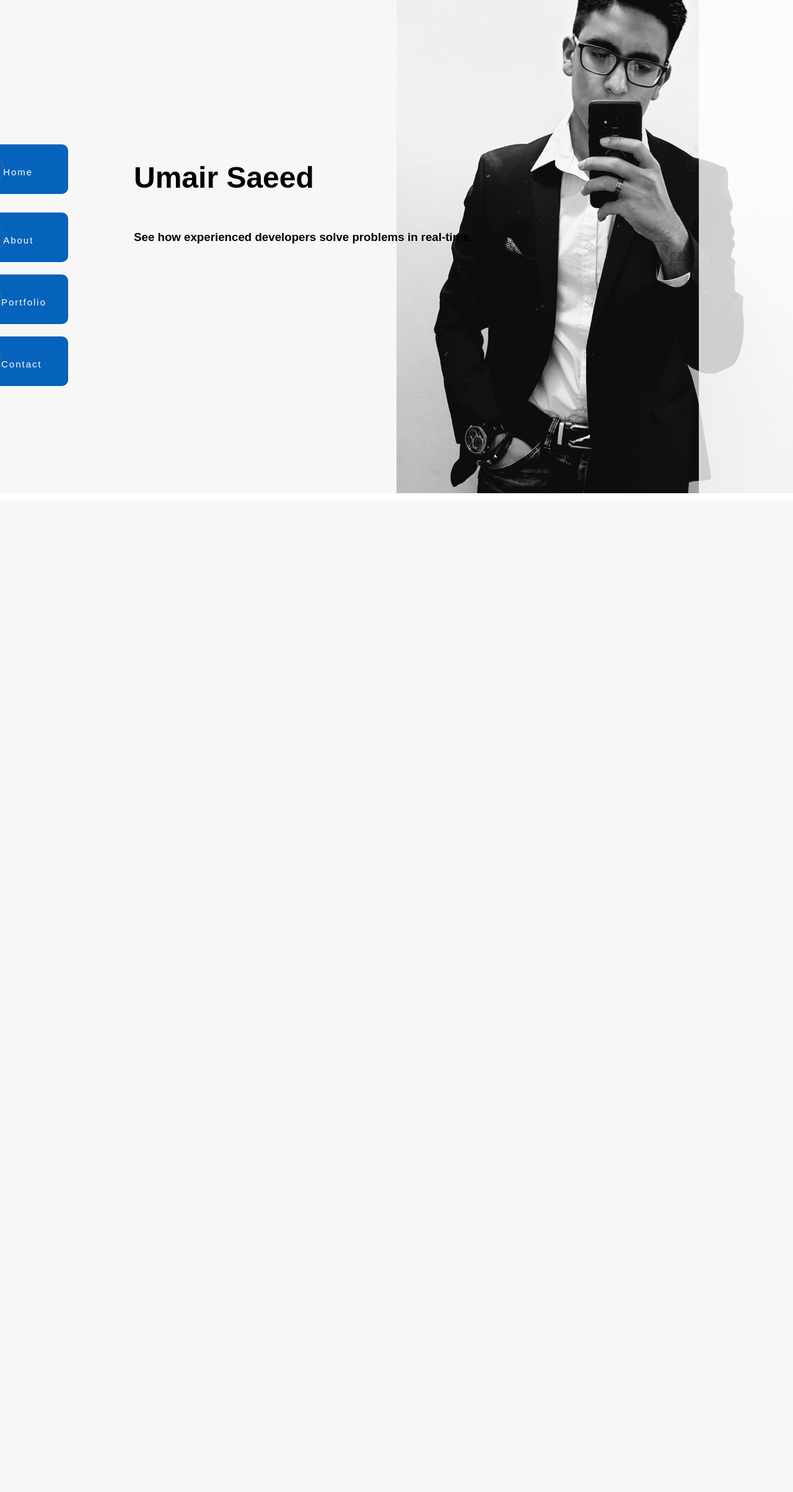
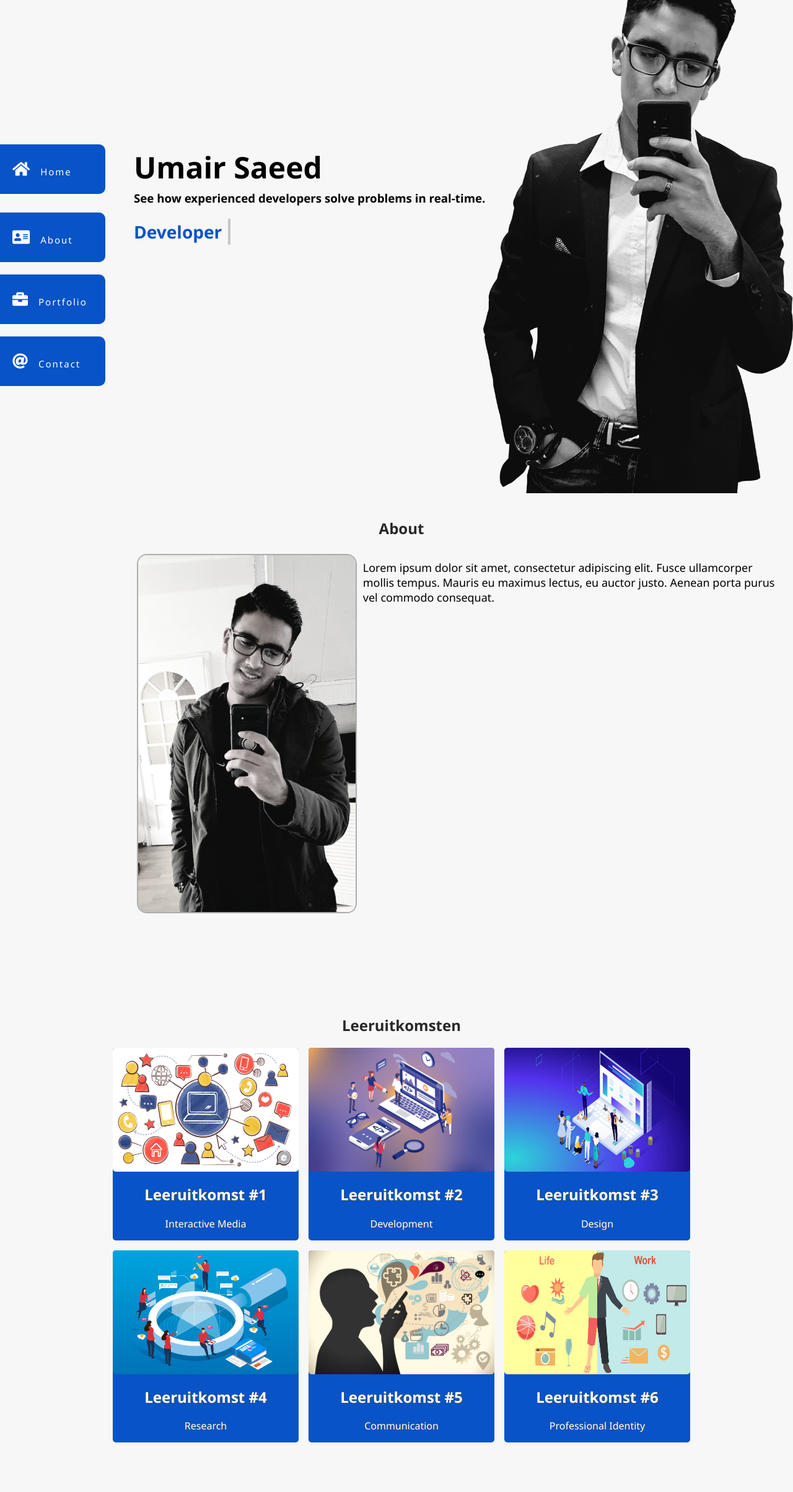
Before and after one commit to umairsaeed18/P2, a PHP site: page / in a window 1280 px wide. Shown: the whole page at 62% size. Before the commit the page ends 796 px from the top, so only its background shows below. Run offline with PHP 8.4, Linux system fonts and the light colour scheme; some libraries are stand-ins or nearby versions.

Commit message:
About-section & leeruitkomsten-section: werkend en responsive

```diff
--- a/index.php
+++ b/index.php
@@ -4,15 +4,17 @@
 		<meta http-equiv="X-UA-Compatible" content="IE=edge">
 		<meta name="viewport" content="width=device-width, initial-scale=1.0">
 		<link rel="stylesheet" href="//use.fontawesome.com/releases/v5.0.7/css/all.css">
+		<script src="https://ajax.googleapis.com/ajax/libs/jquery/3.5.1/jquery.js"></script>
+		<script src="https://cdnjs.cloudflare.com/ajax/libs/typed.js/2.0.5/typed.min.js"></script>
 		<link rel="stylesheet" href="styles/style.css">
-		<title>Home</title>
+		<title>Portfolio - Umair Saeed</title>
 	</head>
 	<body>
 		<aside>
 			<nav  id="mySidenav" class="sidenav">
 				<a href="#hero" id="home"><i class="fa fa-home"></i>Home</a>
-				<a href="#hero" id="about"><i class="fas fa-address-card"></i>About</a>
-				<a href="#hero" id="folio"><i class="fas fa-briefcase"></i>Portfolio</a>
+				<a href="#aboutsection" id="about"><i class="fas fa-address-card"></i>About</a>
+				<a href="#portsection" id="folio"><i class="fas fa-briefcase"></i>Portfolio</a>
 				<a href="#contact" id="contact"><i class="fas fa-at"></i>Contact</a>
 			</nav>
 		</aside>
@@ -23,16 +25,79 @@
 			<a href="#contact">Contact</a>
 		</nav>
 		<section id="hero">
-			<div class="container">
+			<div class="containerHero">
 			<div class="right-section">
 				<div class="right-section-wrapper">
 					<h1 class="title">Umair Saeed</h1>
 					<h3 class="description">
 						See how experienced developers solve problems in real-time.
+						<div style="width:400px;" class="container-2">
+							<h1 class="typing"></h1>
+						</div>
 					</h3>
 				</div>
 			</div>
 		</section>
+		<!-- ======= About Section ======= -->
+		<section id="aboutsection" class="aboutsection">
+			<div class="section-title-about">
+				<h2>About</h2>
+			</div>
+			<div class="card-container">
+				<div class="float-layout">
+					<div class="card-image">
+						<img src="img/profile-img.jpg" class="img-fluid" alt="">
+						<div class="card">
+							<div class="card-desc">
+								Lorem ipsum dolor sit amet, consectetur adipiscing elit. Fusce ullamcorper
+								mollis tempus. Mauris eu maximus lectus, eu auctor justo. Aenean porta purus
+								vel commodo consequat.
+							</div>
+						</div>
+					</div>
+				</div>
+			</div>
+		</section>
+		<!-- End About Section -->
+
+		<section id="portsection" class="portsection">
+			<div class="section-title-about">
+				<h2>Leeruitkomsten</h2>
+			</div>
+			<div class="port-container">
+				<div class="port-card">
+					<img class="card-img"src="img/im.jpg" alt="Interactive Media">
+					<h1>Leeruitkomst #1</h1>
+					<p>Interactive Media</p>
+				</div>
+				<div class="port-card">
+				<img class="card-img"src="img/dev.jpg" alt="Development">
+					<h1>Leeruitkomst #2</h1>
+					<p>Development</p>
+				</div>
+				<div class="port-card">
+				<img class="card-img"src="img/des.jpg" alt="Design">
+					<h1>Leeruitkomst #3</h1>
+					<p>Design</p>
+				</div>
+				<div class="port-card">
+				<img class="card-img"src="img/res.jpg" alt="Research">
+					<h1>Leeruitkomst #4</h1>
+					<p>Research</p>
+				</div>
+				<div class="port-card">
+				<img class="card-img"src="img/com.jpg" alt="Communication">
+					<h1>Leeruitkomst #5</h1>
+					<p>Communication</p>
+				</div>
+				<div class="port-card">
+				<img class="card-img"src="img/pi.jpg" alt="Professional Identity">
+					<h1>Leeruitkomst #6</h1>
+					<p>Professional Identity</p>
+				</div>
+			</div>
+		</section>
+		<!-- End #main -->
 		<script src="js/main.js"></script>
 	</body>
 </html>
--- a/js/main.js
+++ b/js/main.js
@@ -0,0 +1,7 @@
+let typed = new Typed(".typing", {
+    strings: ["Designer", "Developer", "Freelancer", "Photographer"],
+    typeSpeed: 100,
+    backSpeed: 50,
+    backDelay: 2000,
+    loop: true
+  });
--- a/styles/style.css
+++ b/styles/style.css
@@ -1,10 +1,11 @@
 body {
-	font-family: "Open Sans", sans-serif;
+	font-family: "Segoe UI", Frutiger, "Frutiger Linotype", "Dejavu Sans", "Helvetica Neue", Arial, sans-serif;
 	color: #272829;
+	background-color: f7f7f7;
 }
 
 a {
-	font-family: "Raleway", sans-serif;
+	font-family: "Segoe UI", Frutiger, "Frutiger Linotype", "Dejavu Sans", "Helvetica Neue", Arial, sans-serif;
 	color: #0563bb;
 	text-decoration: none;
 }
@@ -15,20 +16,19 @@
 }
 
 h1, h2, h3, h4, h5, h6 {
-	font-family: "Raleway", sans-serif;
+	font-family: "Segoe UI", Frutiger, "Frutiger Linotype", "Dejavu Sans", "Helvetica Neue", Arial, sans-serif;
 }
-
 
 /*--------------------------------------------------------------
 # Hero Section
 --------------------------------------------------------------*/
+
 #hero {
 	width: 100%;
 	height: 100vh;
-  background: url("../img/umair-bg.jpg") top right no-repeat;
+	background: url("../img/umair.png") top right no-repeat;
 	background-size: contain;
 	position: relative;
-  background-color: #f7f7f7;
 	top: -12;
 	right: -8px;
 	float: right;
@@ -40,7 +40,7 @@
 	}
 }
 
-#hero:before {
+/* #hero:before {
   content: "";
   background: rgba(255, 255, 255, 0.8);
   position: absolute;
@@ -48,10 +48,9 @@
   top: 0;
   left: 1272;
   right: 0;
-}
+} */
 
-
-.container {
+.containerHero {
 	display: flex;
 	flex-direction: row;
 	flex-wrap: nowrap;
@@ -70,6 +69,135 @@
 
 .title {
 	font-size: 48px;
+}
+
+.description {
+	margin-top: -35px;
+}
+
+/* =========== About section =========== */
+
+.aboutsection {
+	width: 100%;
+	height: 100vh;
+	position: relative;
+	top: -12;
+	right: -8px;
+	float: right;
+}
+
+.section-title-about {
+	text-align: center;
+	font-weight: bold;
+	padding-top: 20px;
+}
+
+.float-layout {
+	padding: 5px 5px;
+	float: left;
+	width: 100%;
+	height: auto;
+	box-sizing: border-box;
+	margin: 0;
+}
+
+.card-container {
+	overflow: hidden;
+	margin-left: 200px;
+}
+
+.card {
+	color: black;
+	min-height: 100%;
+	/*replace this it in width: 100%*/
+	float: right;
+}
+
+.card-desc {
+	padding: 10px;
+	text-align: left;
+	font-size: 18px;
+}
+
+/*add this it*/
+
+.card-image {
+	display: flex;
+}
+
+.card-image img {
+	height: 72vh !important;
+	width: 44vh !important;
+	border: 2px solid rgba(0, 0, 0, 0.3);
+	border-radius: 16px;
+}
+
+/*-------------*/
+
+/* =========== Portfolio section =========== */
+
+.portsection {
+	width: 100%;
+	height: 100vh;
+	position: relative;
+	top: -10;
+	right: -8px;
+	float: right;
+}
+
+.port-container {
+	align-items: start;
+	display: grid;
+	grid-gap: 16px;
+	grid-template-columns: repeat(auto-fit, 300px);
+	justify-content: center;
+	max-width: 948px;
+	margin: 0 auto;
+}
+
+.port-card {
+	background-color: #0753C7;
+	border-radius: 5px;
+	color: white;
+	text-align: center;
+	text-shadow: 1px 1px 0 #555;
+}
+
+.card-img {
+	width: 300px;
+	height: 200px;
+	border-radius: 5px;
+}
+
+/*-------------*/
+
+div.card-image img {
+	width: 50%;
+	height: auto;
+}
+
+/* Phone Devices Query */
+
+@media only screen and (max-width: 37.5em) {
+	div.card-image img {
+		width: 100%;
+		height: auto;
+	}
+	/*add this it*/
+	.card-image {
+		flex-direction: column;
+		align-items: center;
+	}
+	/*----------------------*/
+	.aboutsection {
+		top: -250;
+	}
+	.portsection {
+		top: -300;
+	}
+	.card {
+		width: 100%;
+	}
 }
 
 /* =========== Sidebar =========== */
@@ -94,76 +222,106 @@
 	margin-top: 50%;
 	text-align: justify;
 	margin-left: 30px;
-
 }
-
 
 .fa {
 	font-size: 25px;
 	display: inline-block;
-	border-radius: 60px;
-	box-shadow: 0px 0px 2px #888;
 	padding: 0.5em 0.6em;
+	margin-left: 50px;
 }
+
 .fas {
 	font-size: 25px;
 	display: inline-block;
-	border-radius: 60px;
-	box-shadow: 0px 0px 2px #888;
 	padding: 0.5em 0.6em;
+	margin-left: 50px;
 }
 
 #mySidenav a {
 	position: absolute;
-	left: -100px;
+	left: -90px;
 	transition: 0.3s;
 	padding: 15px;
 	width: auto;
 	text-decoration: none;
-	width: 150px;
+	width: 200px;
 	font-size: 15px;
 	color: white;
 	border-radius: 0 10px 10px 0;
 }
 
 #mySidenav a:hover {
-	left: 0;
+	left: -60px;
 }
 
 #home {
 	top: -30px;
-	background-color: #0563bb;
+	background-color: #0753C7;
 	/* background-color: #4CAF50; */
-
 }
 
 #about {
 	top: 80px;
-	background-color: #0563bb;
+	background-color: #0753C7;
 	/* background-color: #2196F3; */
-
 }
 
 #folio {
 	top: 180px;
-	background-color: #0563bb;
+	background-color: #0753C7;
 	/* background-color: #f44336; */
-
 }
 
 #contact {
 	top: 280px;
-	background-color: #0563bb;
+	background-color: #0753C7;
 	/* background-color: #555; */
 }
 
+/* =========== Typewriter effect =========== */
+
+.typing {
+	display: block;
+	color: #0753C7;
+	font-weight: 800;
+}
+
+.typing::after {
+	content: '';
+	height: 100%;
+	padding: 2px;
+	margin-left: 10px;
+	background-color: black;
+	animation: typing 1.2s ease infinite;
+}
+
+span.typed-cursor {
+	display: none;
+}
+
+@keyframes typing {
+	0% {
+		opacity: 1;
+	}
+	100% {
+		opacity: 0;
+	}
+}
+
 /* =========== Media Queries =========== */
+
+@media (max-width: 1200px) {
+	.right-section-wrapper {
+		color: #0753C7;
+		text-shadow: 0 0 3px #0753C7, 0 0 50px black;
+	}
+}
 
 @media (max-width: 601px) {
 	aside {
 		display: none;
 	}
-
 	.mobile-nav {
 		position: fixed;
 		width: 100%;
@@ -172,7 +330,17 @@
 		background: rgba(0, 0, 0, 0.8);
 		z-index: 1;
 	}
-
+	.card-container {
+		margin-left: 0px;
+	}
+	.right-section-wrapper {
+		width: 100%;
+		height: 80vh;
+		display: flex;
+		flex-direction: column;
+		justify-content: center;
+		margin: 0 auto;
+	}
 	.mobile-nav a {
 		width: 100%;
 		color: #b2b2b2;
@@ -183,7 +351,6 @@
 		padding: 10px 10px;
 		transition: all 0.35s;
 	}
-
 	.mobile-nav a:hover {
 		background: #b2b2b2;
 		color: #222;
@@ -195,3 +362,8 @@
 		display: none;
 	}
 }
+
+#section2 {
+	background: #4bbfc3;
+	color: white;
+}
```
Also changed, not shown: about.php (added, +32 -0 lines), libraries.php (added, +85 -0 lines), styles/lib.css (added, +139 -0 lines), img/JS.jpg (added), img/JS.png (added), img/com.jpg (added), img/des.jpg (added), img/dev.jpg (added), img/im.jpg (added), img/pi.jpg (added), img/profile-img.jpg (added), img/res.jpg (added), img/umair-bg-2.png (added), img/umair.png (added). Lines whose indentation alone changed are shown as unchanged.
